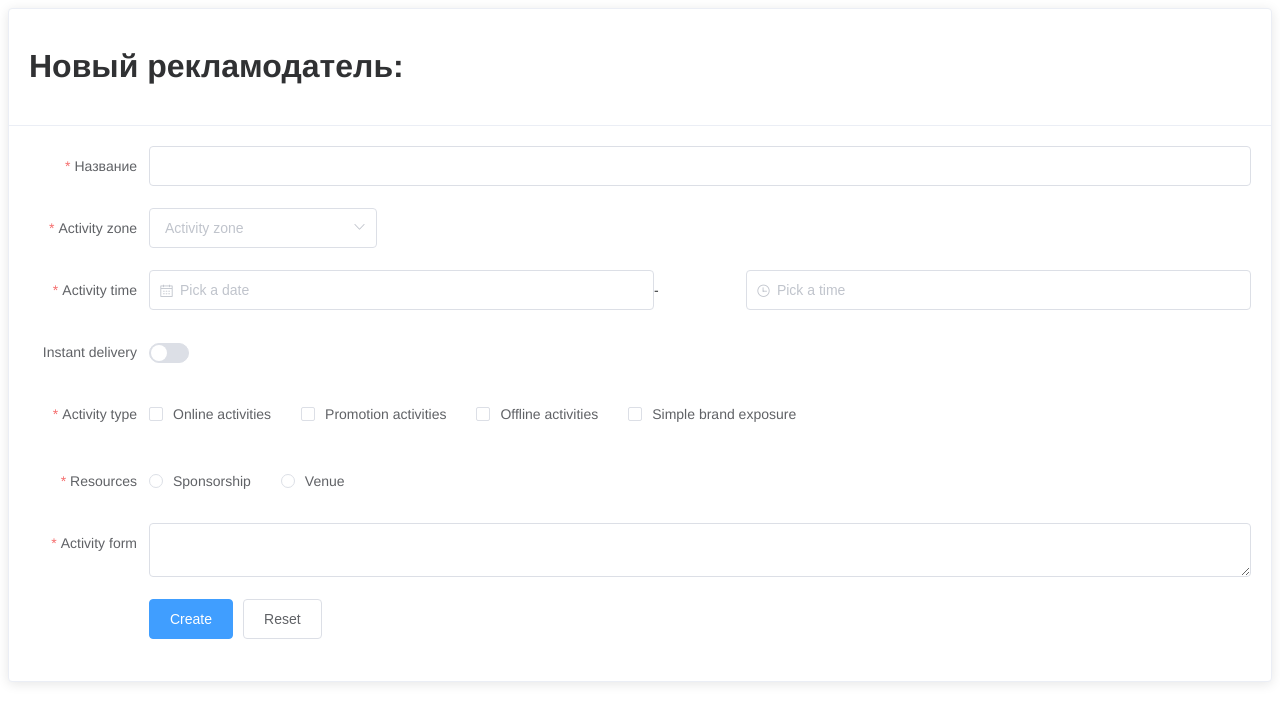
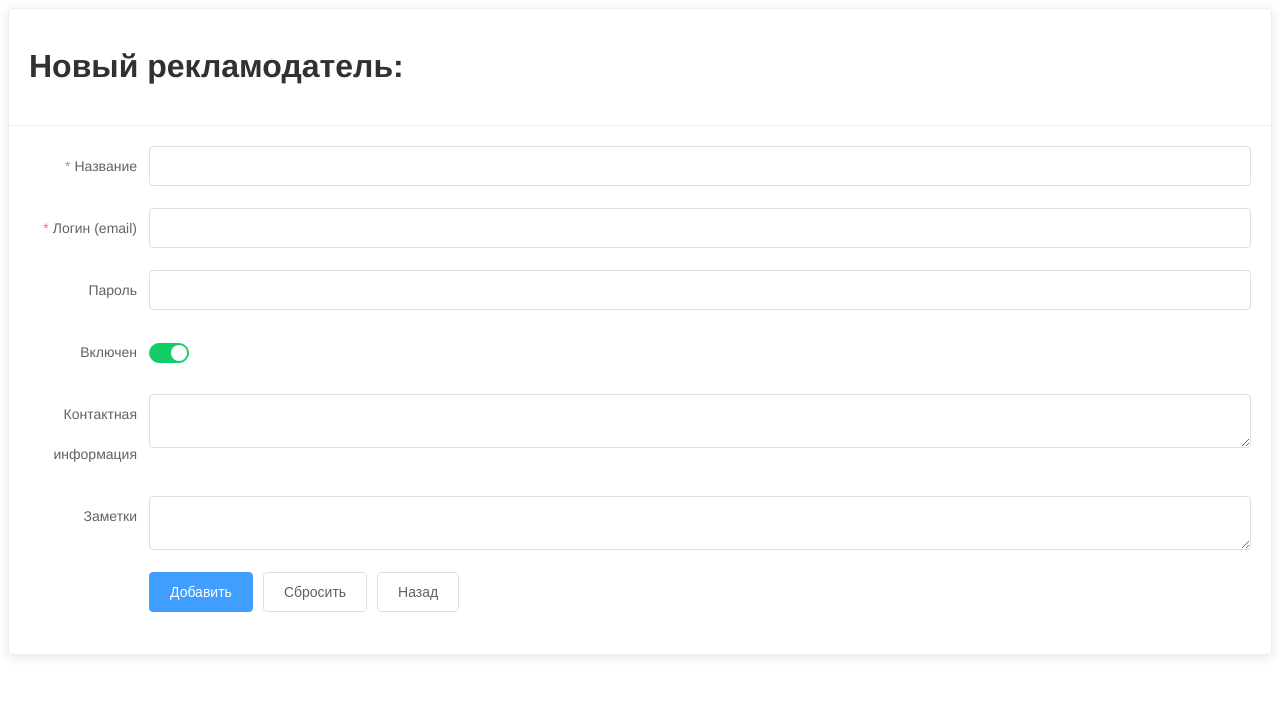
Before and after one commit to A1ta1r/portfolio-client-nuxt, a Nuxt app: page /addAdvertiser in a window 1280 px wide. Shown: the top 722 px of the page. Built offline with nearby package versions, Linux system fonts and the light colour scheme.

Commit message:
fix vuex store

```diff
--- a/components/admin/advertisers.vue
+++ b/components/admin/advertisers.vue
@@ -14,7 +14,7 @@
         </el-col>
       </el-row>
     </div>
-    <el-table :data="searchResult" :default-sort="{prop: 'id', order: 'ascending'}">
+    <el-table element-loading-text="Загрузка..." v-loading="loading_show" :data="searchResult" :default-sort="{prop: 'id', order: 'ascending'}">
       <el-table-column type="expand">
         <template slot-scope="scope">
           <p>Название: {{scope.row.username}}</p>
@@ -66,14 +66,11 @@
         searchQuery: "",
         prev: 0,
         next: 0,
-        pager: 0
+        pager: 0,
       };
     },
     methods: {
       change_status: function (el) {
-        let data = {
-          isActive: true
-        };
         this.$store.dispatch(`update_advertiser_status`, el);
       },
 
@@ -96,6 +93,10 @@
         })
       },
 
+      loading_show: function () {
+        return this.advertisers.length < 1
+      },
+
       pageResult: function () {
 
         return this.searchResult()
--- a/components/admin/formAddAdvertiser.vue
+++ b/components/admin/formAddAdvertiser.vue
@@ -1,54 +1,31 @@
 <template>
   <el-card class="box-card">
     <div slot="header" class="clearfix">
-      <h1>Новый рекламодатель: <label v-text="ruleForm.name"></label></h1>
+      <h1>Новый рекламодатель: <label v-text="advertiser.username"></label></h1>
     </div>
-    <el-form :model="ruleForm" :rules="rules" ref="ruleForm" label-width="120px" class="demo-ruleForm">
-      <el-form-item label="Название" prop="name">
-        <el-input v-model="ruleForm.name"></el-input>
+    <el-form :model="advertiser" :rules="rules" ref="advertiser" label-width="120px" class="demo-ruleForm">
+      <el-form-item label="Название" prop="username">
+        <el-input v-model="advertiser.username"></el-input>
       </el-form-item>
-      <el-form-item label="Activity zone" prop="region">
-        <el-select v-model="ruleForm.region" placeholder="Activity zone">
-          <el-option label="Zone one" value="shanghai"></el-option>
-          <el-option label="Zone two" value="beijing"></el-option>
-        </el-select>
+      <el-form-item label="Логин (email)" prop="email">
+        <el-input v-model="advertiser.email"></el-input>
       </el-form-item>
-      <el-form-item label="Activity time" required>
-        <el-col :span="11">
-          <el-form-item prop="date1">
-            <el-date-picker type="date" placeholder="Pick a date" v-model="ruleForm.date1" style="width: 100%;"></el-date-picker>
-          </el-form-item>
-        </el-col>
-        <el-col class="line" :span="2">-</el-col>
-        <el-col :span="11">
-          <el-form-item prop="date2">
-            <el-time-picker type="fixed-time" placeholder="Pick a time" v-model="ruleForm.date2" style="width: 100%;"></el-time-picker>
-          </el-form-item>
-        </el-col>
+      <el-form-item label="Пароль" prop="password">
+        <el-input v-model="advertiser.password"></el-input>
       </el-form-item>
-      <el-form-item label="Instant delivery" prop="delivery">
-        <el-switch v-model="ruleForm.delivery"></el-switch>
+      <el-form-item label="Включен" prop="isActive">
+        <el-switch v-model="advertiser.isActive" active-color="#13ce66"></el-switch>
       </el-form-item>
-      <el-form-item label="Activity type" prop="type">
-        <el-checkbox-group v-model="ruleForm.type">
-          <el-checkbox label="Online activities" name="type"></el-checkbox>
-          <el-checkbox label="Promotion activities" name="type"></el-checkbox>
-          <el-checkbox label="Offline activities" name="type"></el-checkbox>
-          <el-checkbox label="Simple brand exposure" name="type"></el-checkbox>
-        </el-checkbox-group>
+      <el-form-item label="Контактная информация" prop="contactInfo">
+        <el-input type="textarea" v-model="advertiser.contactInfo"></el-input>
       </el-form-item>
-      <el-form-item label="Resources" prop="resource">
-        <el-radio-group v-model="ruleForm.resource">
-          <el-radio label="Sponsorship"></el-radio>
-          <el-radio label="Venue"></el-radio>
-        </el-radio-group>
-      </el-form-item>
-      <el-form-item label="Activity form" prop="desc">
-        <el-input type="textarea" v-model="ruleForm.desc"></el-input>
+      <el-form-item label="Заметки" prop="notes">
+        <el-input type="textarea" v-model="advertiser.notes"></el-input>
       </el-form-item>
       <el-form-item>
-        <el-button type="primary" @click="submitForm('ruleForm')">Create</el-button>
-        <el-button @click="resetForm('ruleForm')">Reset</el-button>
+        <el-button type="primary" @click="submitForm('advertiser')">Добавить</el-button>
+        <el-button @click="resetForm('advertiser')">Сбросить</el-button>
+        <el-button @click="back">Назад</el-button>
       </el-form-item>
     </el-form>
   </el-card>
@@ -57,39 +34,23 @@
   export default {
     data() {
       return {
-        ruleForm: {
-          name: '',
-          region: '',
-          date1: '',
-          date2: '',
-          delivery: false,
-          type: [],
-          resource: '',
-          desc: ''
+        advertiser: {
+          email: '',
+          username: '',
+          password: '',
+          isActive: true,
+          contactInfo: '',
+          notes: '',
         },
         rules: {
-          name: [
-            { required: true, message: 'Please input Activity name', trigger: 'blur' },
-            { min: 3, message: 'Length should be 3 to 5', trigger: 'blur' }
+          username: [
+            { required: true, message: 'Пожалуйста, введите название нового рекламодателя', trigger: 'blur' },
+            { min: 3, message: 'Длинна имени должна быть больше 3 символов', trigger: 'blur' }
           ],
-          region: [
-            { required: true, message: 'Please select Activity zone', trigger: 'change' }
+          email: [
+            { required: true, message: 'Пожалуйста, введите адрес электронной почты', trigger: 'change' },
+            { type: 'email', message: 'Пожалуйста, введите корректный адрес электронной почты', trigger: 'blur'}
           ],
-          date1: [
-            { type: 'date', required: true, message: 'Please pick a date', trigger: 'change' }
-          ],
-          date2: [
-            { type: 'date', required: true, message: 'Please pick a time', trigger: 'change' }
-          ],
-          type: [
-            { type: 'array', required: true, message: 'Please select at least one activity type', trigger: 'change' }
-          ],
-          resource: [
-            { required: true, message: 'Please select activity resource', trigger: 'change' }
-          ],
-          desc: [
-            { required: true, message: 'Please input activity form', trigger: 'blur' }
-          ]
         }
       };
     },
@@ -97,7 +58,9 @@
       submitForm(formName) {
         this.$refs[formName].validate((valid) => {
           if (valid) {
-            alert('submit!');
+            this.$store.dispatch('add_advertiser', this.advertiser)
+            this.notify()
+            this.$router.back(1)
           } else {
             console.log('error submit!!');
             return false;
@@ -106,6 +69,16 @@
       },
       resetForm(formName) {
         this.$refs[formName].resetFields();
+      },
+      back() {
+        this.$router.push('/secure/admin')
+      },
+      notify() {
+        this.$notify({
+          title: `Рекламодатель ${this.advertiser.username} успешно добавлен`,
+          message: `На адрес ${this.advertiser.email} будет выслано письмо с информацией для входа`,
+          position: 'bottom-right'
+        });
       }
     }
   }
--- a/pages/secure/admin.vue
+++ b/pages/secure/admin.vue
@@ -17,12 +17,12 @@
     <el-container>
       <el-card>Коротун Василиса Павловна</el-card>
       <el-main>
-        <el-tabs type="border-card">
-          <el-tab-pane><span slot="label" class="el-icon-view"> Финансы</span><finance></finance></el-tab-pane>
-          <el-tab-pane><span slot="label" class="el-icon-document"> Рекламодатели</span>
+        <el-tabs type="border-card" v-model="activeName">
+          <el-tab-pane name="advertisers"><span slot="label" class="el-icon-document"> Рекламодатели</span>
             <advertisers></advertisers>
           </el-tab-pane>
-          <el-tab-pane><span slot="label" class="el-icon-setting"> Система</span>
+          <el-tab-pane name="finance"><span slot="label" class="el-icon-view"> Финансы</span><finance></finance></el-tab-pane>
+          <el-tab-pane name="setting"><span slot="label" class="el-icon-setting"> Система</span>
           <system-activity></system-activity>
           </el-tab-pane>
         </el-tabs>
@@ -38,7 +38,12 @@
   import systemActivity from "../../components/admin/systemActivity";
 
   export default {
-    components: {Finance, advertisers, systemActivity}
+    components: {Finance, advertisers, systemActivity},
+    data() {
+      return {
+        activeName: 'advertisers'
+      };
+    },
   };
 </script>
 
--- a/store/index.js
+++ b/store/index.js
@@ -17,13 +17,17 @@ const createStore = () => {
             commit('SET_ADVERTISERS', advertisers)
           })
       },
-
       update_advertiser_status({commit}, el) {
         let data = {
           isActive: el.row.isActive,
         };
         this.$axios.put(`partners/${el.row.id}`, data)
           .then(response => {});
+      },
+
+      add_advertiser({commit}, advertiser) {
+        this.$axios.post('partners', advertiser)
+          // .then(this.load_advertisers)
       },
 
       load_banners ({ commit }) {
```
